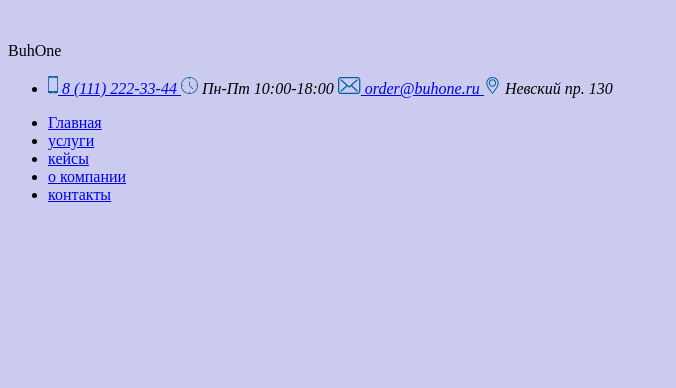
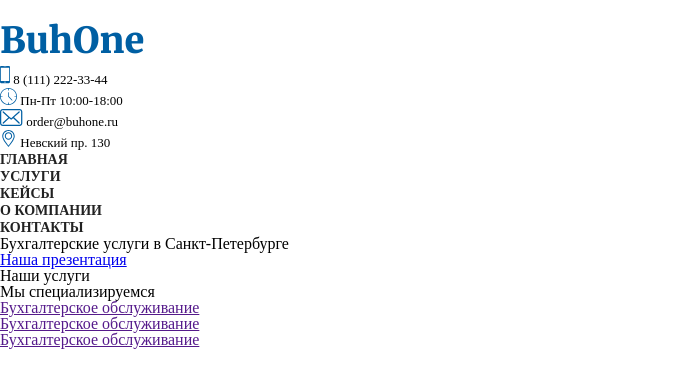
Before and after one commit to dushuk/TelRanSchool, a plain HTML site: page Frontend Tasks/acсount-pro/index.html in a window 1280 px wide. Shown: the whole page, without its empty margins (0-676 px from the left). Drawn offline with Linux system fonts and the light colour scheme.

Commit message:
изминения в коде

```diff
--- /dev/null
+++ b/Frontend Tasks/acсount-pro/css/reset.css
@@ -0,0 +1,48 @@
+/* http://meyerweb.com/eric/tools/css/reset/
+   v2.0 | 20110126
+   License: none (public domain)
+*/
+
+html, body, div, span, applet, object, iframe,
+h1, h2, h3, h4, h5, h6, p, blockquote, pre,
+a, abbr, acronym, address, big, cite, code,
+del, dfn, em, img, ins, kbd, q, s, samp,
+small, strike, strong, sub, sup, tt, var,
+b, u, i, center,
+dl, dt, dd, ol, ul, li,
+fieldset, form, label, legend,
+table, caption, tbody, tfoot, thead, tr, th, td,
+article, aside, canvas, details, embed,
+figure, figcaption, footer, header, hgroup,
+menu, nav, output, ruby, section, summary,
+time, mark, audio, video {
+	margin: 0;
+	padding: 0;
+	border: 0;
+	font-size: 100%;
+	font: inherit;
+	vertical-align: baseline;
+}
+/* HTML5 display-role reset for older browsers */
+article, aside, details, figcaption, figure,
+footer, header, hgroup, menu, nav, section {
+	display: block;
+}
+body {
+	line-height: 1;
+}
+ol, ul {
+	list-style: none;
+}
+blockquote, q {
+	quotes: none;
+}
+blockquote:before, blockquote:after,
+q:before, q:after {
+	content: '';
+	content: none;
+}
+table {
+	border-collapse: collapse;
+	border-spacing: 0;
+}
--- a/Frontend Tasks/acсount-pro/css/style.css
+++ b/Frontend Tasks/acсount-pro/css/style.css
@@ -1,3 +1,36 @@
 body {
-    background: rgb(203, 203, 239);
+    font-family: 'Lato', sans-serif;
+    font-weight: 400;
+    font-style: normal;
 }
+.logo-tex {
+font-family: "Merriweather", serif;
+font-size: 36px;
+font-weight: 900;
+line-height: 50px;
+color: #005FA3;
+}
+
+.menu-item {
+font-size: 13px;
+line-height: 17px;
+color: #000000;
+}
+
+.menu-item a {
+    color: inherit;
+    text-decoration: none;
+}
+
+.nav-item-link {
+font-size: 14px;
+font-weight: 700;
+line-height: 17px;
+color: #222222;
+text-transform: uppercase;
+text-decoration: none;
+}
+
+.nav-item-link:hover {
+text-decoration: underline;
+}
--- a/Frontend Tasks/acсount-pro/index.html
+++ b/Frontend Tasks/acсount-pro/index.html
@@ -1,55 +1,102 @@
 <!DOCTYPE html>
 <html lang="en">
+
 <head>
     <meta charset="UTF-8">
     <meta http-equiv="X-UA-Compatible" content="IE=edge">
     <meta name="viewport" content="width=device-width, initial-scale=1.0">
     <title>Бухгалтерские услуги</title>
     <link rel="stylesheet" href="./css/style.css">
+    <link rel="stylesheet" href="./css/reset.css">
 
     <link rel="preconnect" href="https://fonts.googleapis.com">
 
     <link rel="preconnect" href="https://fonts.gstatic.com" crossorigin>
 
-<link href="https://fonts.googleapis.com/css2?family=Lato:wght@400;700;900&family=Merriweather:wght@700;900&family=Open+Sans&display=swap" rel="stylesheet">
+    <link
+        href="https://fonts.googleapis.com/css2?family=Lato:wght@400;700;900&family=Merriweather:wght@700;900&family=Open+Sans&display=swap"
+        rel="stylesheet">
 
 </head>
+
 <body>
     <header>
+        <div class="logo">
             <img src="./img/logo.svg" alt="">
-       <p>BuhOne</p>
+            <p class="logo-tex">BuhOne</p>
+        </div>
         <address>
-        <ul>
-            <li>
+            <ul class="menu-list">
+                <li class="menu-item">
                     <a href="tel:81112223344">
                         <img src="./img/tel.svg" alt="phone">
                         8 (111) 222-33-44
                     </a>
+                </li>
+                <li class="menu-item">
                     <img src="./img/Time.svg" alt="clock">
                     Пн-Пт 10:00-18:00
+                </li>
+                <li class="menu-item">
                     <a href="mailto:mailto:order@buhone.ru">
                         <img src="./img/mail.svg" alt="mail">
                         order@buhone.ru
+                </li>
+                <li class="menu-item">
                     </a>
                     <img src="./img/place.svg" alt="points">
                     Невский пр. 130
                 </li>
             </ul>
         </address>
-       <nav>
-        <ul>
-            <li><a href="#">Главная</a></li>
-            <li><a href="#">услуги</a></li>
-            <li><a href="#">кейсы</a></li>
-            <li><a href="#">о компании</a></li>
-            <li><a href="#">контакты</a></li>
+        <nav class="navigation">
+            <ul class="nav-list">
+                <li><a class="nav-item-link" href="#">Главная</a></li>
+                <li><a class="nav-item-link" href="#">услуги</a></li>
+                <li><a class="nav-item-link" href="#">кейсы</a></li>
+                <li><a class="nav-item-link" href="#">о компании</a></li>
+                <li><a class="nav-item-link" href="#">контакты</a></li>
             </ul>
         </nav>
     </header>
 
     <main>
+        <section>
+            <h1>Бухгалтерские услуги
+                в Санкт-Петербурге </h1>
+            <a href="#">Наша презентация</a>
+        </section>
+        <section>
+            <h2>Наши услуги</h2>
+            <p>Мы специализируемся</p>
+            <ul>
+                <li>
+                    <a href="">
+                        <p>Бухгалтерское
+                            обслуживание</p>
+                    </a>
+
+                </li>
+                <li>
+                    <a href="">
+                        <p>Бухгалтерское
+                            обслуживание</p>
+                    </a>
+
+                </li>
+                <li>
+                    <a href="">
+                        <p>Бухгалтерское
+                            обслуживание</p>
+                    </a>
+
+                </li>
+            </ul>
+        </section>
+
 
     </main>
 
 </body>
+
 </html>
```
Lines whose indentation alone changed are shown as unchanged.
